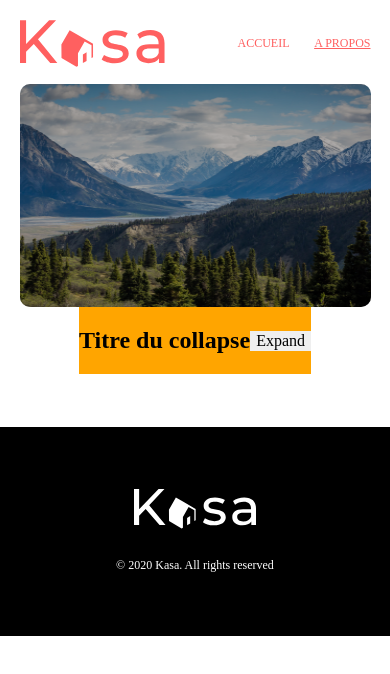
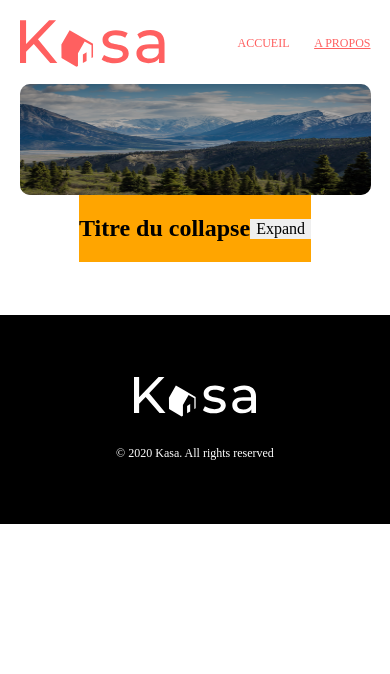
Before and after one commit to mariemeisters/Kasa_P7, a React (Create React App) app in the folder kasa/: page /a-propos in a window 390 px wide. Shown: the top 674 px of the page. Built offline with nearby package versions, Linux system fonts and the light colour scheme.

Commit message:
gestion props banner

```diff
--- a/kasa/src/components/Banner/index.jsx
+++ b/kasa/src/components/Banner/index.jsx
@@ -1,34 +1,18 @@
 import React from 'react';
-import {useLocation} from 'react-router-dom';
 
-import BannerImg from '../../assets/bannerHome.png'
-import BannerImgMobile from '../../assets/bannerHomeMobile.png'
-import BannerImgApropos from '../../assets/bannerApropos.png'
-import BannerImgAproposMobile from '../../assets/bannerAproposMobile.png'
 
 import './style.scss';
 
 
-const Banner = () => {
-  let location = useLocation();
+const Banner = (props) => {
 
   return (
-        <section id={location.pathname === '/' ? 'home__section' : 'apropos__section'}>
+    <section id={props.bannerSection}>
         <h1>Chez vous, partout et ailleurs</h1>
-              <div className={location.pathname === '/' ? 'container__banner' : 'container__banner__apropos'}>
+          <div className={props.bannerContainer}>
             <div className='banner__darken'></div>
-                <img src={BannerImg} alt='Paysage avec vue sur des falaises et la mer' className={
-                  location.pathname === '/' ? 'banner__img__desktop' : 'inactive'}
-                />
-                <img src={BannerImgMobile} alt='Paysage avec vue sur des falaises' className={
-                  location.pathname === '/' ? 'banner__img__mobile' : 'inactive'}
-                  />
-                <img src={BannerImgApropos} alt='Paysage avec vue sur des montagnes enneigées' className={
-                  location.pathname === '/a-propos' ? 'banner__img__desktop' : 'inactive'}
-                  />
-                <img src={BannerImgAproposMobile} alt='Paysage avec vue sur des montagnes enneigées' className={
-                  location.pathname === '/a-propos' ? 'banner__img__mobile' : 'inactive'}
-                  />
+            <img src={props.bannerSrcDesktop} alt={props.bannerAlt} className={props.bannerImgDesktop} />
+            <img src={props.bannerSrcMobile} alt={props.bannerAlt} className={props.bannerImgMobile} />
             <div className='banner__background'></div>
           </div>
     </section>
--- a/kasa/src/components/Banner/style.scss
+++ b/kasa/src/components/Banner/style.scss
@@ -1,4 +1,4 @@
-#home__section, #apropos__section {
+#banner__home__section, #banner__apropos__section {
     position: relative;
     width: 85%;
     margin-top: 63px;
@@ -17,7 +17,7 @@
             color: #ffffff;
             z-index: 4;
         }
-        .container__banner, .container__banner__apropos {
+        .banner__container, .banner__container__apropos {
             height: 223px;
             z-index: 0;
             .banner__darken {
@@ -49,13 +49,13 @@
                 display: none;
             }
         }
-        .container__banner__apropos {
+        .banner__container__apropos {
             height: 223px;
             object-fit:fill
         }
 }
 
-#apropos__section {
+#banner__apropos__section {
     margin-top: 44px;
     h1 {
         display: none;
@@ -63,7 +63,7 @@
 }
 
 @media screen and (max-width: 767px) {
-    #home__section, #apropos__section {
+    #banner__home__section, #banner__apropos__section {
         width: 90%;
         margin-top: 16px;
         h1 { // Atention aux "index". Ordre : backgroung container img (1), img(2), filtre darken img(3) & h1 (4)
@@ -73,7 +73,7 @@
             font-size: 24px;
             line-height: 24px;
         }
-        .container__banner, .container__banner__apropos {
+        .banner__container, .banner__container__apropos {
             height: 111px;
             border-radius: 10px;
             .banner__darken, .banner__background, .banner__img__mobile {
@@ -90,12 +90,12 @@
                 z-index: 2;
             }
         }
-        .container__banner__apropos{
+        .banner__container__apropos{
             height: 223px;
         }
 
     }
-    #apropos__section {
+    #banner__apropos__section {
         margin-top: 17px;
         h1 {
             display: none;
--- a/kasa/src/pages/A-Propos/index.jsx
+++ b/kasa/src/pages/A-Propos/index.jsx
@@ -1,11 +1,20 @@
 import React from "react";
 import Banner from "../../components/Banner";
+import bannerAproposDesktop from '../../assets/bannerApropos.png';
+import bannerAproposMobile from '../../assets/bannerAproposMobile.png';
 import Collapse from "../../components/Collapse";
 
 function APropos() {
   return (
     <>
-       <Banner />
+      <Banner  bannerSection='banner__apropos__section'
+        bannerContainer='banner__container'
+        bannerImgDesktop='banner__img__desktop'
+        bannerImgMobile='banner__img__mobile'
+        bannerAlt='Paysage avec vue sur des montagnes enneigées'
+        bannerSrcDesktop={bannerAproposDesktop}
+        bannerSrcMobile={bannerAproposMobile}
+        />
        <Collapse />
       </>
   )
--- a/kasa/src/pages/Home/index.jsx
+++ b/kasa/src/pages/Home/index.jsx
@@ -1,12 +1,21 @@
 import React from "react";
 import './style.scss';
 import Banner from "../../components/Banner";
+import bannerHome from '../../assets/bannerHome.png';
+import bannerHomeMobile from '../../assets/bannerHomeMobile.png';
 import Card from "../../components/Card";
 
 function Home() {
   return (
       <>
-       <Banner />
+       <Banner  bannerSection='banner__home__section'
+        bannerContainer='banner__container'
+        bannerImgDesktop='banner__img__desktop'
+        bannerImgMobile='banner__img__mobile'
+        bannerAlt='Paysage avec vue sur des falaises et la mer'
+        bannerSrcDesktop={bannerHome}
+        bannerSrcMobile={bannerHomeMobile}
+        />
        <Card />
       </>
 
```
Lines whose indentation alone changed are shown as unchanged.
